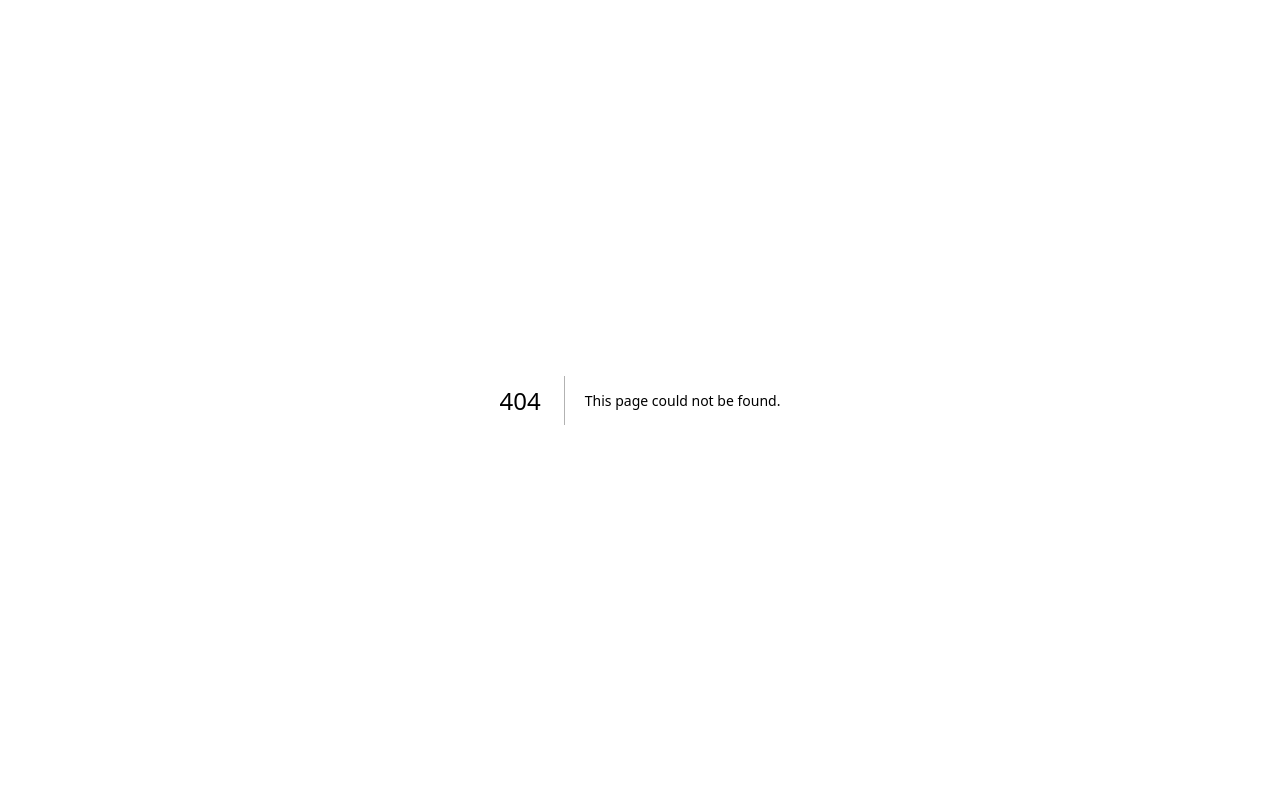
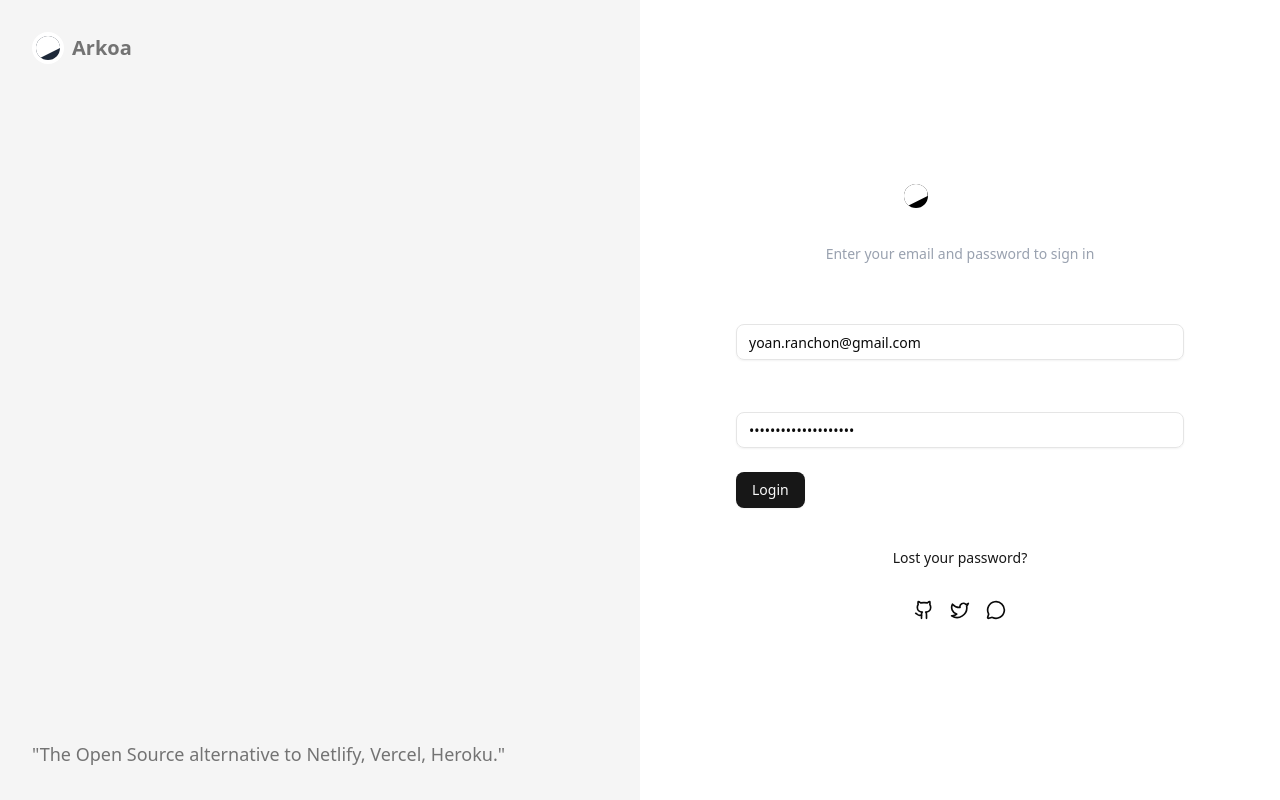
Before and after one commit to Yoan01/arkoa, a Next.js app: page /signin in a window 1280 px wide. Before the commit this address had no page. Built offline with nearby package versions, Linux system fonts and the light colour scheme.

Commit message:
feat(auth): add signin page with email/password form
Implement the signin page UI with email/password form fields, social icons, and branding elements. The page follows a split layout with a dark-themed left side and a form-focused right side.

```diff
--- /dev/null
+++ b/app/signin/page.tsx
@@ -0,0 +1,111 @@
+"use client"
+
+import { useState } from "react"
+import { Button, buttonVariants } from "@/components/ui/button"
+import { Input } from "@/components/ui/input"
+import { Label } from "@/components/ui/label"
+import { Github, Twitter, MessageCircle } from "lucide-react"
+import Link from "next/link"
+import { cn } from "@/lib/utils"
+
+export default function SignInPage() {
+  const [email, setEmail] = useState("yoan.ranchon@gmail.com")
+  const [password, setPassword] = useState("••••••••••••••••••••")
+
+  return (
+    <div className="min-h-screen flex">
+      {/* Left side - Dark background with branding */}
+      <div className="hidden lg:flex lg:w-1/2 bg-muted flex-col justify-between p-8">
+        <div className="flex items-center space-x-2">
+          <div className="w-8 h-8 bg-white rounded-full flex items-center justify-center">
+            <div className="w-6 h-6 bg-gray-800 rounded-full relative">
+              <div
+                className="absolute inset-0 bg-white rounded-full"
+                style={{
+                  clipPath: "polygon(0% 0%, 100% 0%, 100% 50%, 0% 100%)",
+                }}
+              ></div>
+            </div>
+          </div>
+          <span className="text-muted-foreground text-xl font-semibold">Arkoa</span>
+        </div>
+
+        <div className="text-muted-foreground text-lg">"The Open Source alternative to Netlify, Vercel, Heroku."</div>
+      </div>
+
+      {/* Right side - Sign in form */}
+      <div className="w-full lg:w-1/2 flex items-center justify-center p-8">
+        <div className="w-full max-w-md space-y-8">
+          {/* Header */}
+          <div className="text-center space-y-4">
+            <div className="flex items-center justify-center space-x-2 mb-8">
+              <div className="w-8 h-8 bg-white rounded-full flex items-center justify-center">
+                <div className="w-6 h-6 bg-black rounded-full relative">
+                  <div
+                    className="absolute inset-0 bg-white rounded-full"
+                    style={{
+                      clipPath: "polygon(0% 0%, 100% 0%, 100% 50%, 0% 100%)",
+                    }}
+                  ></div>
+                </div>
+              </div>
+              <h1 className="text-white text-2xl font-semibold">Sign in</h1>
+            </div>
+            <p className="text-gray-400 text-sm">Enter your email and password to sign in</p>
+          </div>
+
+          {/* Form */}
+          <form className="space-y-6">
+            <div className="space-y-2">
+              <Label htmlFor="email" className="text-white text-sm font-medium">
+                Email
+              </Label>
+              <Input
+                id="email"
+                type="email"
+                value={email}
+                onChange={(e) => setEmail(e.target.value)}
+              />
+            </div>
+
+            <div className="space-y-2">
+              <Label htmlFor="password" className="text-white text-sm font-medium">
+                Password
+              </Label>
+              <Input
+                id="password"
+                type="password"
+                value={password}
+                onChange={(e) => setPassword(e.target.value)}
+              />
+            </div>
+
+            <Button type="submit">
+              Login
+            </Button>
+          </form>
+
+          {/* Footer */}
+          <div className="flex flex-col items-center space-y-6">
+            <Link href="/forgot-password" className={cn(buttonVariants({variant: 'link'}))}>
+              Lost your password?
+            </Link>
+
+            {/* Social Icons */}
+            <div className="flex space-x-4">
+              <Link href="#">
+                <Github className="w-5 h-5" />
+              </Link>
+              <Link href="#">
+                <Twitter className="w-5 h-5" />
+              </Link>
+              <Link href="#">
+                <MessageCircle className="w-5 h-5" />
+              </Link>
+            </div>
+          </div>
+        </div>
+      </div>
+    </div>
+  )
+}
--- a/tsconfig.json
+++ b/tsconfig.json
@@ -18,9 +18,9 @@
         "name": "next"
       }
     ],
-    "baseUrl": ".",
+    "baseUrl": "./",
     "paths": {
-      "@/*": ["./*"]
+      "@/*": ["src/*"]
     }
   },
   "include": ["next-env.d.ts", "**/*.ts", "**/*.tsx", ".next/types/**/*.ts"],
```
